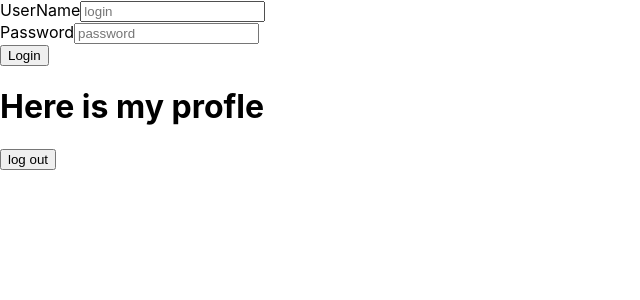
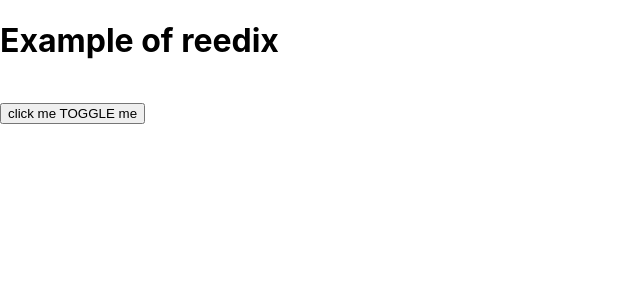
Before and after one commit to thakurutkarsh22/newton-react-fsd-july-2023, a React (Create React App) app: page /mentor in a window 1280 px wide. Shown: the top 300 px of the page, without its empty margins (0-640 px from the left). Built offline with nearby package versions, Linux system fonts and the light colour scheme.

Commit message:
Basic redux

```diff
--- a/package.json
+++ b/package.json
@@ -12,6 +12,8 @@
     "react-router-dom": "^6.22.3",
     "react-scripts": "5.0.1",
     "react-window": "^1.8.10",
+    "redux": "^5.0.1",
+    "react-redux": "^9.1.2",
     "web-vitals": "^2.1.4"
   },
   "scripts": {
--- /dev/null
+++ b/src/23.Redux/1.BasicExample/ReduxComponent.js
@@ -0,0 +1,32 @@
+import { useDispatch, useSelector } from "react-redux";
+import { TOOGLE_ACTION_OBJECT } from "./actions/action";
+
+function ReduxComponent() {
+  const toggleValue = useSelector((store) => store?.toggle);
+
+  const dispatch = useDispatch();
+
+  const bgcolor = toggleValue ? "white" : "black";
+
+  return (
+    <>
+      <h1>Example of reedix</h1>
+      <div
+        style={{
+          width: "50%",
+          height: "50%",
+          background: bgcolor,
+          color: "white",
+        }}
+      >
+        hello to the night
+      </div>
+
+      <button onClick={() => dispatch(TOOGLE_ACTION_OBJECT())}>
+        click me TOGGLE me
+      </button>
+    </>
+  );
+}
+
+export default ReduxComponent;
--- /dev/null
+++ b/src/23.Redux/1.BasicExample/actions/action.js
@@ -0,0 +1,6 @@
+export const TOOGLE_ACTION_OBJECT = (data) => {
+  return {
+    type: "TOOGLE",
+    data: data,
+  };
+};
--- /dev/null
+++ b/src/23.Redux/1.BasicExample/reducers/ToggleReducer.js
@@ -0,0 +1,19 @@
+export const DEFAULT_STORE_STATE = {
+  toggle: true,
+  loading: false,
+
+  counter: 0,
+};
+
+function toggleReducer(state = DEFAULT_STORE_STATE, action) {
+  const { type, data } = action;
+  switch (type) {
+    case "TOOGLE":
+      return { ...state, toggle: !state.toggle };
+
+    default:
+      return state;
+  }
+}
+
+export default toggleReducer;
--- /dev/null
+++ b/src/23.Redux/1.BasicExample/store/store.js
@@ -0,0 +1,8 @@
+import { createStore } from "redux";
+import toggleReducer from "../reducers/ToggleReducer";
+
+function basicReduxStore() {
+  return createStore(toggleReducer);
+}
+
+export default basicReduxStore;
--- a/src/App.js
+++ b/src/App.js
@@ -40,6 +40,9 @@ import Forms from "./21.customhooks/1.FormWithLocalStorage/2.CustomHookMethod/Fo
 import Test from "./21.customhooks/1.FormWithLocalStorage/2.CustomHookMethod/Test";
 import PokemonApp from "./21.customhooks/2.useFetch/2.CustomHookMethod/PokemonApp";
 import AuthApp from "./22.Authentication/AuthApp";
+import ReduxComponent from "./23.Redux/1.BasicExample/ReduxComponent";
+import { Provider } from "react-redux";
+import basicReduxStore from "./23.Redux/1.BasicExample/store/store";
 // import PokemonApp from "./21.customhooks/2.useFetch/1.Traditional/PokemonApp";
 // import Forms from "./21.customhooks/1.FormWithLocalStorage/2.CustomHookMethod/Forms";
 // import Parent from "./20.Performance/2.Re-rendering/2.ValueProps/Parent";
@@ -181,7 +184,11 @@ function App() {
       {/* <Forms /> */}
       {/* <Test /> */}
       {/* <PokemonApp /> */}
-      <AuthApp />
+      {/* <AuthApp /> */}
+
+      <Provider store={basicReduxStore()}>
+        <ReduxComponent />
+      </Provider>
     </>
   );
 }
```
Also changed, not shown: 1 other file (tests, documents, lock files or other folders).
